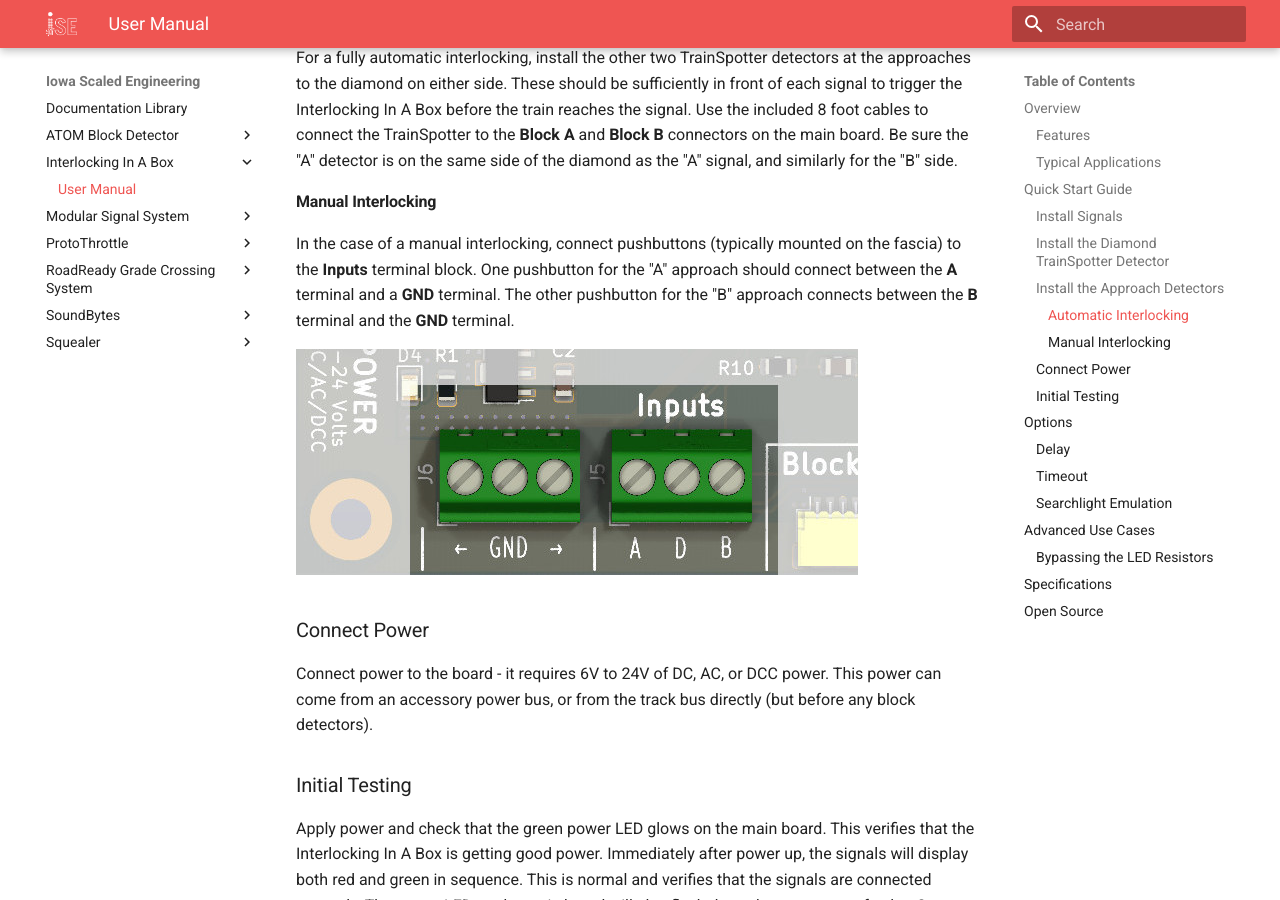
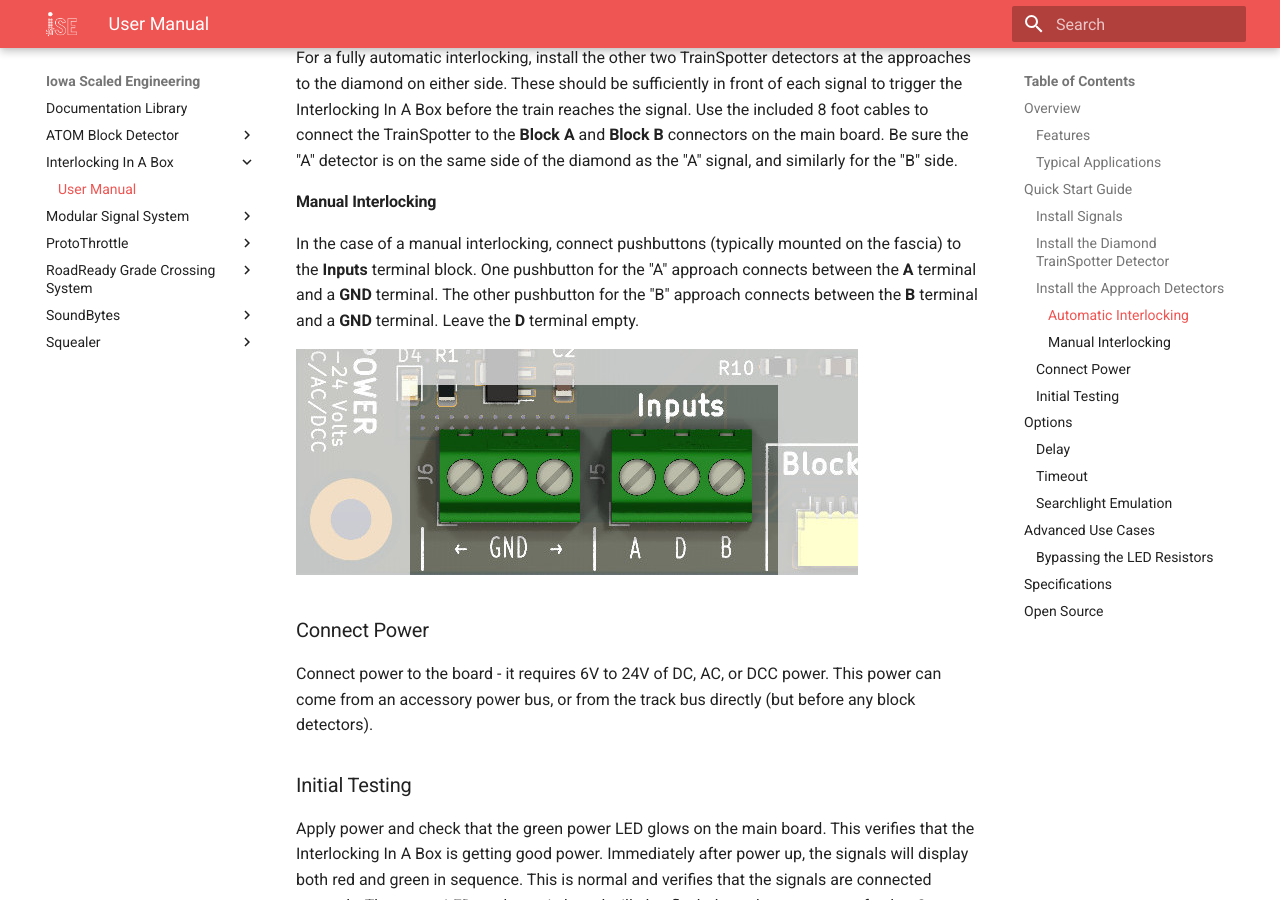
Before and after one commit to IowaScaledEngineering/ise-docs, an MkDocs documentation site: the page built from docs/Interlocking In A Box/manual.md, in a window 1280 px wide and 900 px high, scrolled down 4518 px. Built offline with MkDocs 1.6.1 and Material for MkDocs 9.7.7, drawn with Linux system fonts in a browser that asks for light colours.

Commit message:
More editing

```diff
--- a/docs/Interlocking In A Box/manual.md
+++ b/docs/Interlocking In A Box/manual.md
@@ -137,9 +137,9 @@
 
 In the case of a manual interlocking, connect pushbuttons (typically mounted
 on the fascia) to the **Inputs** terminal block.  One pushbutton for the "A"
-approach should connect between the **A** terminal and a **GND** terminal.
-The other pushbutton for the "B" approach connects between the **B**
-terminal and the **GND** terminal.
+approach connects between the **A** terminal and a **GND** terminal.  The
+other pushbutton for the "B" approach connects between the **B** terminal
+and a **GND** terminal.  Leave the **D** terminal empty.
 
 ![](img/ckt-iiab-inputs.jpg)
 
```
